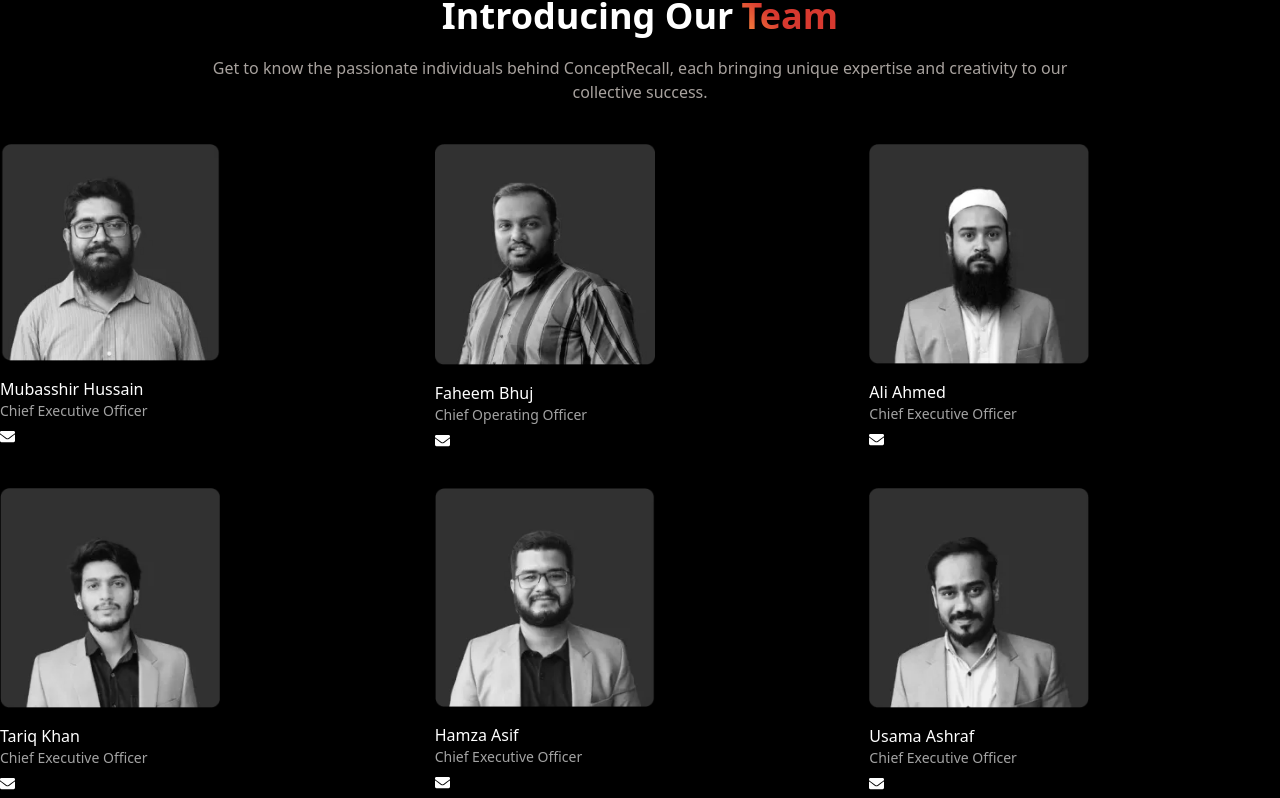
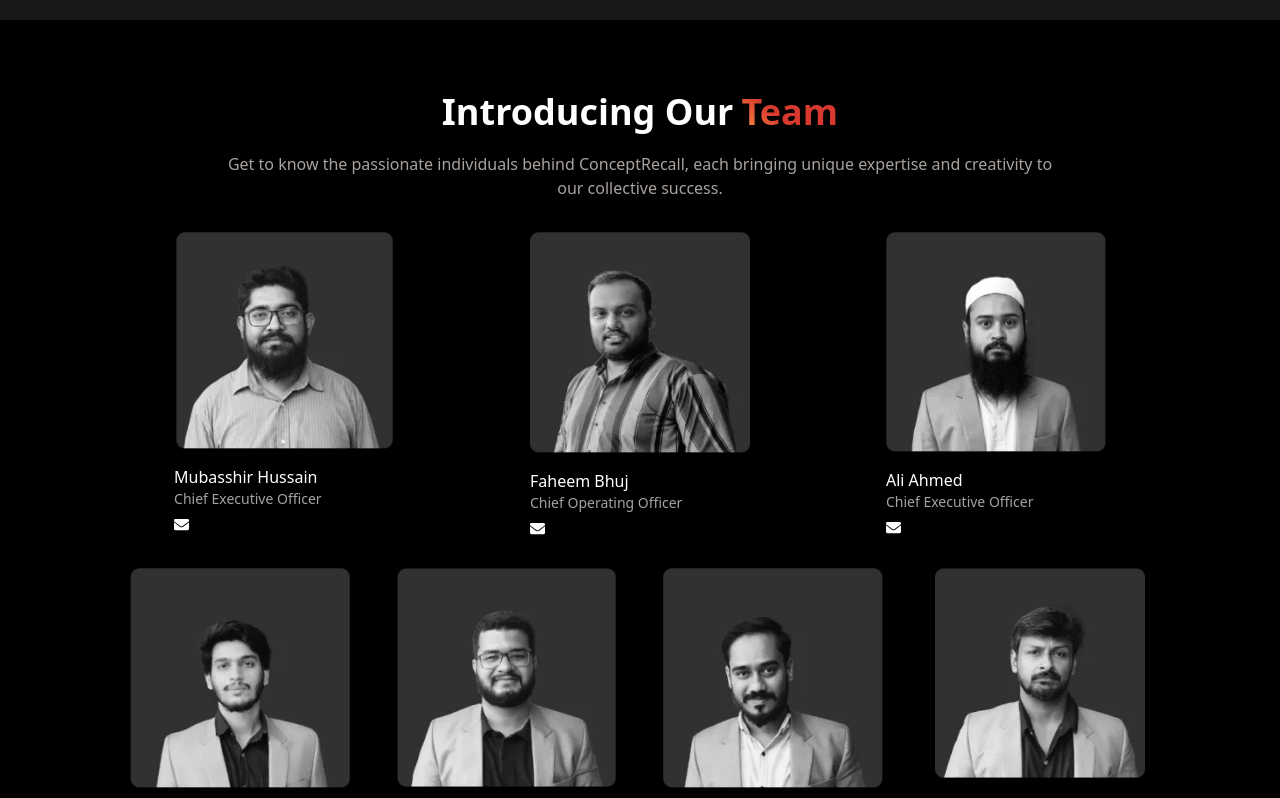
Before and after one commit to Muzamilkhan110/CR-Clone, a Next.js app: page /about in a window 1280 px wide. Shown: the part 2547-3345 px from the top of the page. Built offline with nearby package versions, Linux system fonts and the light colour scheme.

Commit message:
Responsive sections

```diff
--- a/components/PicHead/PicHead.tsx
+++ b/components/PicHead/PicHead.tsx
@@ -26,7 +26,7 @@ const PicHead: React.FC<PicHeadProps> = ({
       <div className="py-4">
         <h2 className="text-base text-white">{heading}</h2>
         <p className="text-sm text-neutral-400">{text}</p>
-        <div className="pt-2">
+        <div className="py-2">
           <Link href={"mailto:info@conceptrecall.com"}>
             <Image src={svgSrc} alt={svgAlt} width={15} height={10} />
           </Link>
--- a/components/footer/Footer.tsx
+++ b/components/footer/Footer.tsx
@@ -96,7 +96,7 @@ const Footer: React.FC = () => {
               placeholder="Enter your Email Address"
               className="flex-1 p-4 bg-transparent focus:outline-none text-neutral-600"
             />
-            <Button text="Submit" className="sm:m-2" />
+            <Button text="Submit" className="sm:m-2 " />
           </div>
         </div>
       </div>
--- a/components/label/Label.tsx
+++ b/components/label/Label.tsx
@@ -15,7 +15,7 @@ const FormWithGrid = () => {
   ];
 
   return (
-    <div className="container px-4 sm:px-6 lg:px-8">
+    <div className="container m-auto ">
     <div className="flex flex-col  xl:px-14 my-10 mx-auto max-w-screen-xl md:flex-row">
       <div className="md:grid grid-cols-2 gap-4 p-4 md:w-3/5">
         {fields.map(({ id, label, required, fullWidth }) => (
--- a/pages/Detail-AboutUS/OurTeam/OurTeam.tsx
+++ b/pages/Detail-AboutUS/OurTeam/OurTeam.tsx
@@ -70,51 +70,41 @@ const chiefHead = [
 
 const OurTeam = () => {
   return (
-    <div className="container mx-auto">
-      <div>
+    <div className="container m-auto  ">
+      <div className="lg:px-[4%] py-10">
+       <div className="py-8">
         <Heading
           tittle="Introducing Our"
           text="Get to know the passionate individuals behind ConceptRecall, each bringing unique expertise and creativity to our collective success."
           dynamic="Team"
-        />
-        <div className="flex justify-center">
-          <div className="container mx-auto">
-            <div className="grid grid-cols-12 gap-6 my-10">
-              {/* First 3 pictures: Each spans 4 columns */}
-              {chiefHead.slice(0, 3).map((head, index) => (
-                <div
-                  key={index}
-                  className="col-span-12 sm:col-span-6 md:col-span-4"
-                >
+        /></div>
+      <div className="grid grid-cols-2 sm:grid-cols-2 md:grid-cols-3 lg:grid-cols-12  justify-items-center gap-2  w-full max-w-[90%]  mx-auto">
+          {chiefHead.slice(0,3).map((data , index) =>(
+            <div   key={index} className="col-span-1 sm:col-span-1 md:col-span-1 lg:col-span-4 xl:col-span-4">
               <PicHead
-                    imageSrc={head.imageSrc}
-                    imageAlt={head.imageAlt}
-                    heading={head.heading}
-                    text={head.text}
-                    svgSrc={head.svgSrc}
-                    svgAlt={head.svgAlt}
+              imageSrc={data.imageSrc}
+              imageAlt={data.imageAlt}
+              heading={data.heading}
+              text={data.text}
+              svgSrc={data.svgSrc}
+              svgAlt={data.svgAlt}
               />
             </div>
-              ))}
-
-              {/* Remaining pictures: Responsive grid for 4 per row */}
-              {chiefHead.slice(3).map((head, index) => (
-                <div
-                  key={index}
-                  className="col-span-12 sm:col-span-6 md:col-span-4"
-                >
+          ))
+          }
+          {chiefHead.slice(3).map((data , index) =>(
+            <div   key={index} className="col-span-1 sm:col-span-1 md:col-span-1 lg:col-span-3 ">
               <PicHead
-                    imageSrc={head.imageSrc}
-                    imageAlt={head.imageAlt}
-                    heading={head.heading}
-                    text={head.text}
-                    svgSrc={head.svgSrc}
-                    svgAlt={head.svgAlt}
+              imageSrc={data.imageSrc}
+              imageAlt={data.imageAlt}
+              heading={data.heading}
+              text={data.text}
+              svgSrc={data.svgSrc}
+              svgAlt={data.svgAlt}
               />
             </div>
-              ))}
-            </div>
-          </div>
+          ))
+          }
           </div>
     </div>
     </div>
--- a/pages/Detail-AboutUS/aboutCR/AboutCr.tsx
+++ b/pages/Detail-AboutUS/aboutCR/AboutCr.tsx
@@ -27,7 +27,7 @@ const AboutCr = () => {
       <div className='container m-auto'>
 
 
-        <div className=''>
+        <div className='px-[4%]'>
         <Heading tittle='About ' dynamic='ConceptRecall' />
         <p className='pb-8 text-xs md:text-sm xl:text-base text-neutral-300 text-center px-[1%]'>ConceptRecall is dedicated to elevating businesses, enhancing revenue, and propelling companies to new levels of success. Our straightforward yet effective strategies have earned us recognition as a client-focused marketing agency with over 95.5% satisfied clientele. With a decade of experience, we have a rich history of completing numerous projects and cultivating client happiness.</p>
         <div  className="grid grid-cols-1 md:grid-cols-2 gap-8 p-4 text-white">
```
Lines whose indentation alone changed are shown as unchanged.
